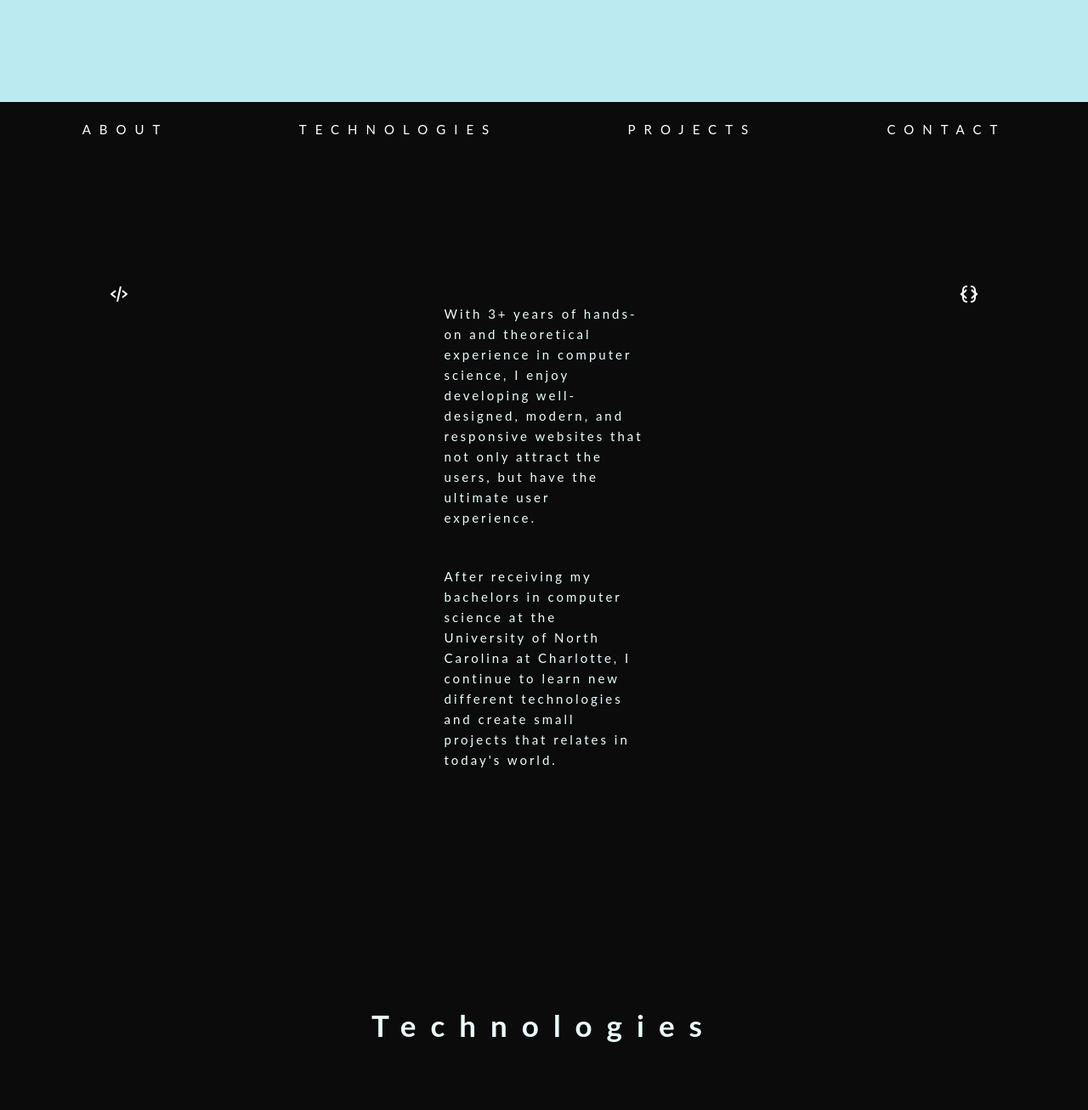
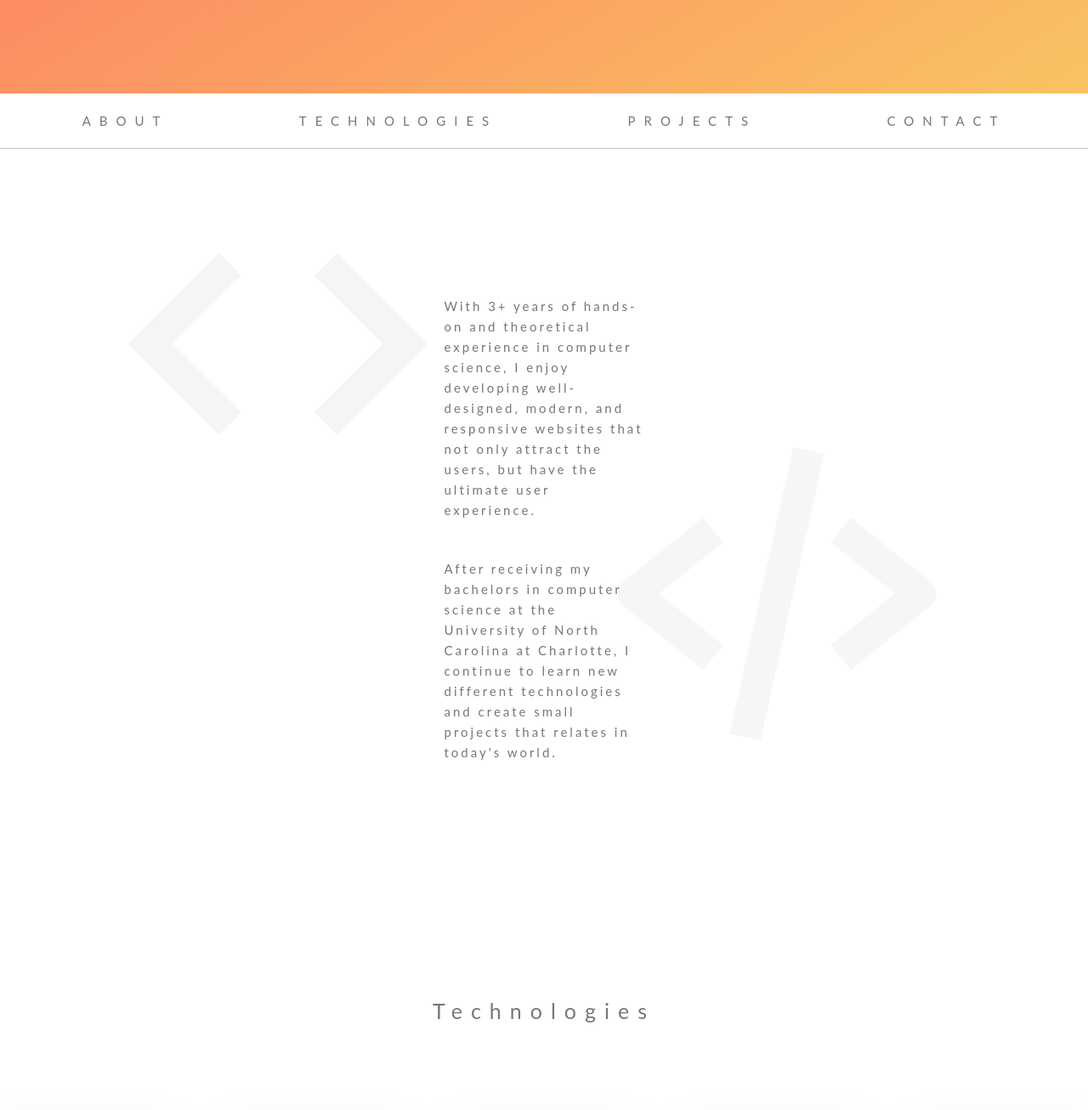
Before and after one commit to dknsapatin/MyPortfolio, a website: page index.html in a window 1280 px wide. Shown: the part 630-1936 px from the top of the page at 85% size. Drawn offline with Linux system fonts and the light colour scheme; files that its build step writes are made by us from their sources.

Commit message:
Revamped the whole theme to light theme

```diff
--- a/index.html
+++ b/index.html
@@ -56,20 +56,19 @@
           </div>
         </div>
         <!-- Background ICONS -->
-        <!-- Icon 1 -->
+        <!-- Icon 2 -->
         <svg
           class="icon-1 style-icons"
           xmlns="http://www.w3.org/2000/svg"
           width="24"
           height="24"
           viewBox="0 0 24 24"
-          style="fill: rgb(255, 255, 255); transform: ; msfilter: "
+          style="fill: rgb(73, 73, 73); transform: ; msfilter: "
         >
           <path
-            d="m7.375 16.781 1.25-1.562L4.601 12l4.024-3.219-1.25-1.562-5 4a1 1 0 0 0 0 1.562l5 4zm9.25-9.562-1.25 1.562L19.399 12l-4.024 3.219 1.25 1.562 5-4a1 1 0 0 0 0-1.562l-5-4zm-1.649-4.003-4 18-1.953-.434 4-18z"
+            d="M8.293 6.293 2.586 12l5.707 5.707 1.414-1.414L5.414 12l4.293-4.293zm7.414 11.414L21.414 12l-5.707-5.707-1.414 1.414L18.586 12l-4.293 4.293z"
           ></path>
         </svg>
-
         <!-- Icon 2 -->
         <svg
           class="icon-2 style-icons"
@@ -77,24 +76,10 @@
           width="24"
           height="24"
           viewBox="0 0 24 24"
-          style="fill: rgb(255, 255, 255); transform: ; msfilter: "
+          style="fill: rgb(97, 97, 97); transform: ; msfilter: "
         >
           <path
-            d="M9 22h1v-2h-.989C8.703 19.994 6 19.827 6 16c0-1.993-.665-3.246-1.502-4C5.335 11.246 6 9.993 6 8c0-3.827 2.703-3.994 3-4h1V2H8.998C7.269 2.004 4 3.264 4 8c0 2.8-1.678 2.99-2.014 3L2 13c.082 0 2 .034 2 3 0 4.736 3.269 5.996 5 6zm13-11c-.082 0-2-.034-2-3 0-4.736-3.269-5.996-5-6h-1v2h.989c.308.006 3.011.173 3.011 4 0 1.993.665 3.246 1.502 4-.837.754-1.502 2.007-1.502 4 0 3.827-2.703 3.994-3 4h-1v2h1.002C16.731 21.996 20 20.736 20 16c0-2.8 1.678-2.99 2.014-3L22 11z"
-          ></path>
-        </svg>
-
-        <!-- Icon 3 -->
-        <svg
-          class="icon-3 style-icons"
-          xmlns="http://www.w3.org/2000/svg"
-          width="24"
-          height="24"
-          viewBox="0 0 24 24"
-          style="fill: rgb(255, 255, 255); transform: ; msfilter: "
-        >
-          <path
-            d="M8.293 6.293 2.586 12l5.707 5.707 1.414-1.414L5.414 12l4.293-4.293zm7.414 11.414L21.414 12l-5.707-5.707-1.414 1.414L18.586 12l-4.293 4.293z"
+            d="m7.375 16.781 1.25-1.562L4.601 12l4.024-3.219-1.25-1.562-5 4a1 1 0 0 0 0 1.562l5 4zm9.25-9.562-1.25 1.562L19.399 12l-4.024 3.219 1.25 1.562 5-4a1 1 0 0 0 0-1.562l-5-4zm-1.649-4.003-4 18-1.953-.434 4-18z"
           ></path>
         </svg>
       </div>
--- a/sass/_base.scss
+++ b/sass/_base.scss
@@ -16,6 +16,8 @@ body {
   font-family: "Lato", sans-serif;
   font-weight: 400;
   line-height: 1.6;
-  color: #ebfffe;
-  background-color: #0a0b0a;
+  // color: #ebfffe;
+  // background-color: #0a0b0a;
+  background-color: #fff;
+  color: #777;
 }
--- a/sass/_components.scss
+++ b/sass/_components.scss
@@ -2,6 +2,7 @@
   .logo__box {
     padding: 1rem;
     margin-bottom: 10rem;
+    position: relative;
     &-name {
       display: flex;
       justify-content: center;
@@ -9,7 +10,9 @@
       font-weight: 800;
       letter-spacing: 9rem;
       margin-right: -9rem;
-      color: #0a0b0a;
+      // color: #0a0b0a;
+      color: #fff;
+      opacity: 50%;
       text-align: center;
     }
   }
@@ -22,7 +25,9 @@
   justify-content: center;
   align-items: center;
   width: 100%;
-  background-color: #0a0b0a;
+  // background-color: #0a0b0a;
+  background-color: #fff;
+  border-bottom: 1px rgb(201, 201, 201) solid;
 
   .nav__links {
     width: 100%;
@@ -36,6 +41,28 @@
     font-size: 1.5rem;
     letter-spacing: 1rem;
   }
+}
+// Tilt SVG
+.tilt {
+  position: absolute;
+  bottom: 0;
+  left: 0;
+  width: 100%;
+  overflow: hidden;
+  line-height: 0;
+  transform: rotate(180deg);
+}
+
+.tilt svg {
+  position: relative;
+  display: block;
+  width: calc(100% + 1.3px);
+  height: 312px;
+  transform: rotateY(180deg);
+}
+
+.tilt .shape-fill {
+  fill: #ffffff;
 }
 
 // About ME
@@ -55,9 +82,9 @@
 // Technologies
 .technologies {
   &__primary {
-    font-size: 3.5rem;
-    font-weight: 700;
-    letter-spacing: 1.7rem;
+    font-size: 2.5rem;
+    font-weight: 400;
+    letter-spacing: 1rem;
     padding: 0 2rem 0 2rem;
     margin-bottom: 10rem;
     text-align: center;
@@ -73,8 +100,8 @@
     font-size: 1.5rem;
     padding: 3.5rem 3rem;
 
-    box-shadow: 0 1rem 4rem rgba(#e8e8e8, 0.15);
-    background-color: #ebfffe;
+    box-shadow: 0 3rem 6rem rgba(#777, 0.15);
+    background-color: #fff;
     transition: all 0.3s;
 
     &-logo {
--- a/sass/_layout.scss
+++ b/sass/_layout.scss
@@ -1,8 +1,10 @@
 .header {
   height: 100vh;
   width: 100%;
-  margin-bottom: -5rem;
-  background-color: #bbeaf1;
+  margin-bottom: -6rem;
+
+  // background-color: #bbeaf1;
+  background-image: linear-gradient(to bottom right, #ff6663, #f9c762);
 
   display: flex;
   flex-direction: column;
@@ -15,7 +17,7 @@
   display: flex;
   justify-content: center;
   align-items: center;
-  color: #ebfffe;
+  color: #777;
   padding: 0 10rem;
   margin-top: 15rem;
   margin-bottom: 25rem;
--- a/sass/_utility.scss
+++ b/sass/_utility.scss
@@ -5,7 +5,7 @@
     display: inline-block;
     text-transform: uppercase;
     text-decoration: none;
-    color: #fff;
+    color: #777;
 
     /* Button Animations */
   }
@@ -19,23 +19,25 @@
 }
 
 .style-icons {
+  width: 45rem;
+  height: 100%;
+  font-weight: 100;
+  opacity: 5%;
+  z-index: -1;
 }
+.main-container {
+  position: relative;
+  .section-about {
+    .icon-1 {
+      position: absolute;
+      top: -30%;
+      left: 8%;
+    }
 
-.section-about {
-  position: relative;
-  .icon-1 {
-    position: absolute;
-    top: 0%;
-    left: 10%;
-  }
-  .icon-2 {
-    position: absolute;
-    top: 0%;
-    right: 10%;
-  }
-  .icon-3 {
-    position: absolute;
-    top: 0%;
-    right: 10%;
+    .icon-2 {
+      position: absolute;
+      top: -10%;
+      right: 11%;
+    }
   }
 }
```
Also changed, not shown: css/style.css.
